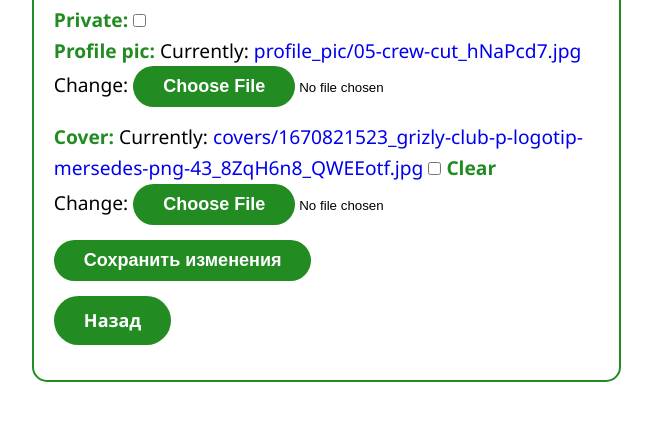
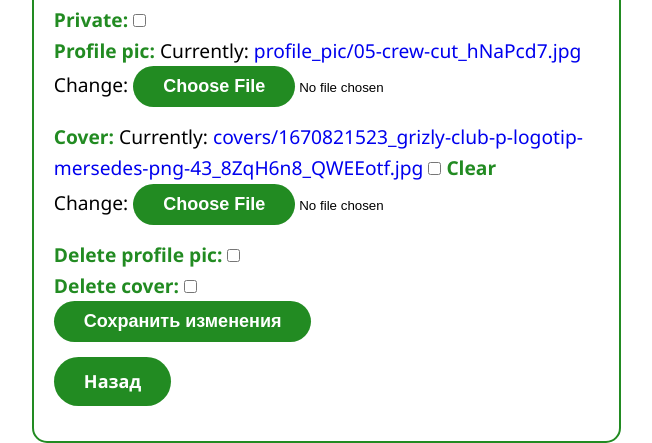
Before and after one commit to swoosh1k/DjangoSocialNetwork, a Django app: page /edit_profile/3/ in a window 1280 px wide. Shown: the part 561-1004 px from the top of the page, without its empty margins (254-906 px from the left). Before the commit the page ends 943 px from the top, so only its background shows below. Run offline with Django 4.2, Linux system fonts and the light colour scheme; data comes from the database, SQL or seed files in the repository; some libraries are stand-ins or nearby versions; some web fonts are replaced.

Commit message:
Отредактировала форму 2 раз

```diff
--- a/network/social/forms.py
+++ b/network/social/forms.py
@@ -37,6 +37,29 @@ class UserChange(UserChangeForm):
 
 
 class UserForm(forms.ModelForm):
+    delete_profile_pic = forms.BooleanField(required=False)
+    delete_cover = forms.BooleanField(required=False)
+
     class Meta:
         model = User
         fields = ['first_name', 'last_name', 'email', 'bio', 'private', 'profile_pic', 'cover']
+        widgets = {
+            'profile_pic': forms.ClearableFileInput(attrs={'multiple': False}),
+            'cover': forms.ClearableFileInput(attrs={'multiple': False}),
+        }
+
+    def save(self, commit=True):
+        instance = super().save(commit=False)
+
+        if self.cleaned_data['delete_profile_pic']:
+            instance.profile_pic.delete()
+            instance.profile_pic = None
+
+        if self.cleaned_data['delete_cover']:
+            instance.cover.delete()
+            instance.cover = None
+
+        if commit:
+            instance.save()
+
+        return instance
--- a/network/social/templates/social/edit_profile.html
+++ b/network/social/templates/social/edit_profile.html
@@ -3,13 +3,15 @@
 
 {% block main %}
   <h1>Изменить профиль</h1>
-  <form method="post">
+  <form method="post" enctype="multipart/form-data">
     {% csrf_token %}
     {{ form.as_p }}
 
-      <button type="submit" class="edit-button">Сохранить изменения</button>
-      <a href="{% url 'user_profile' user.id %}" class="back-button">Назад</a>
+    <button type="submit" class="edit-button">Сохранить изменения</button>
+    <a href="{% url 'user_profile' user.id %}" class="back-button">Назад</a>
   </form>
 
-<link rel="stylesheet" href="{% static 'css/edit_profile.css' %}">
+
+  <link rel="stylesheet" href="{% static 'css/edit_profile.css' %}">
+
 {% endblock %}
```
